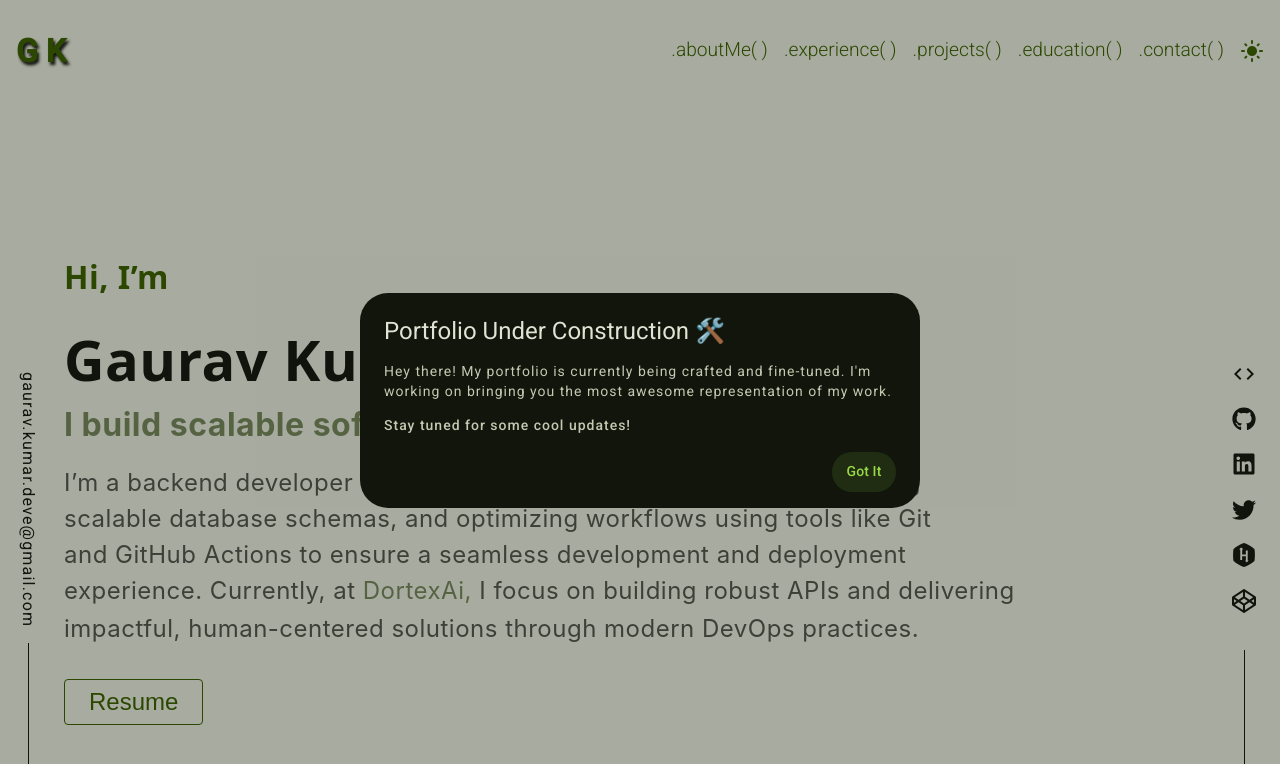
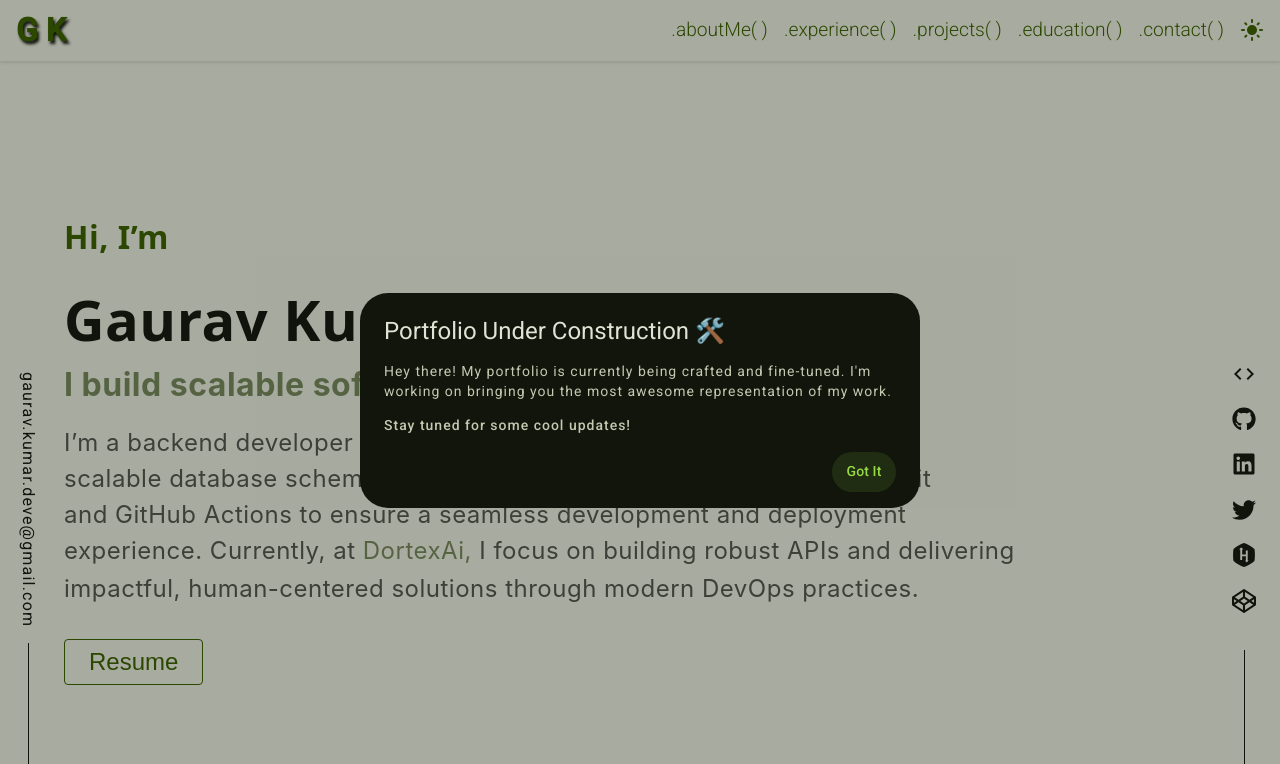
Before and after one commit to Gauravkumar1502/portfolio, an Angular app: page / in a window 1280 px wide. Shown: the top 764 px of the page. Built offline with nearby package versions, Linux system fonts and the light colour scheme; a web font is replaced by a local one.

Commit message:
Enhance header component styling; add box shadow and adjust h1 margin for improved layout

```diff
--- a/src/app/pages/gui/components/header/header.component.scss
+++ b/src/app/pages/gui/components/header/header.component.scss
@@ -19,7 +19,9 @@ header {
     justify-content: space-between;
     align-items: center;
     padding-inline: 1rem;
+    box-shadow: 0px 2px 3px 0px var(--sys-surface-container-highest);
     h1 {
+        margin: 0;
         font-size: clamp(16px, 3vw, 32px);
         font-weight: bolder;
         text-shadow: 2px 3px 3px var(--sys-on-background);
```
